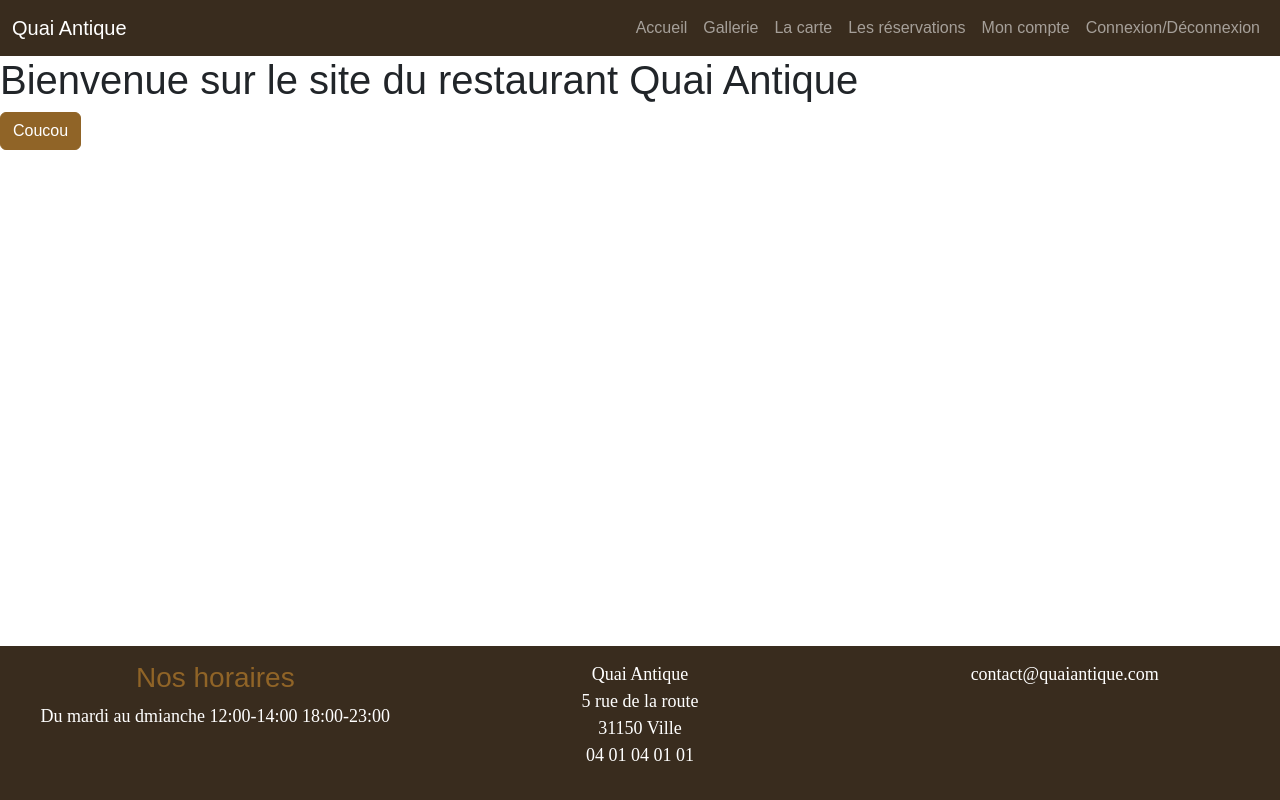
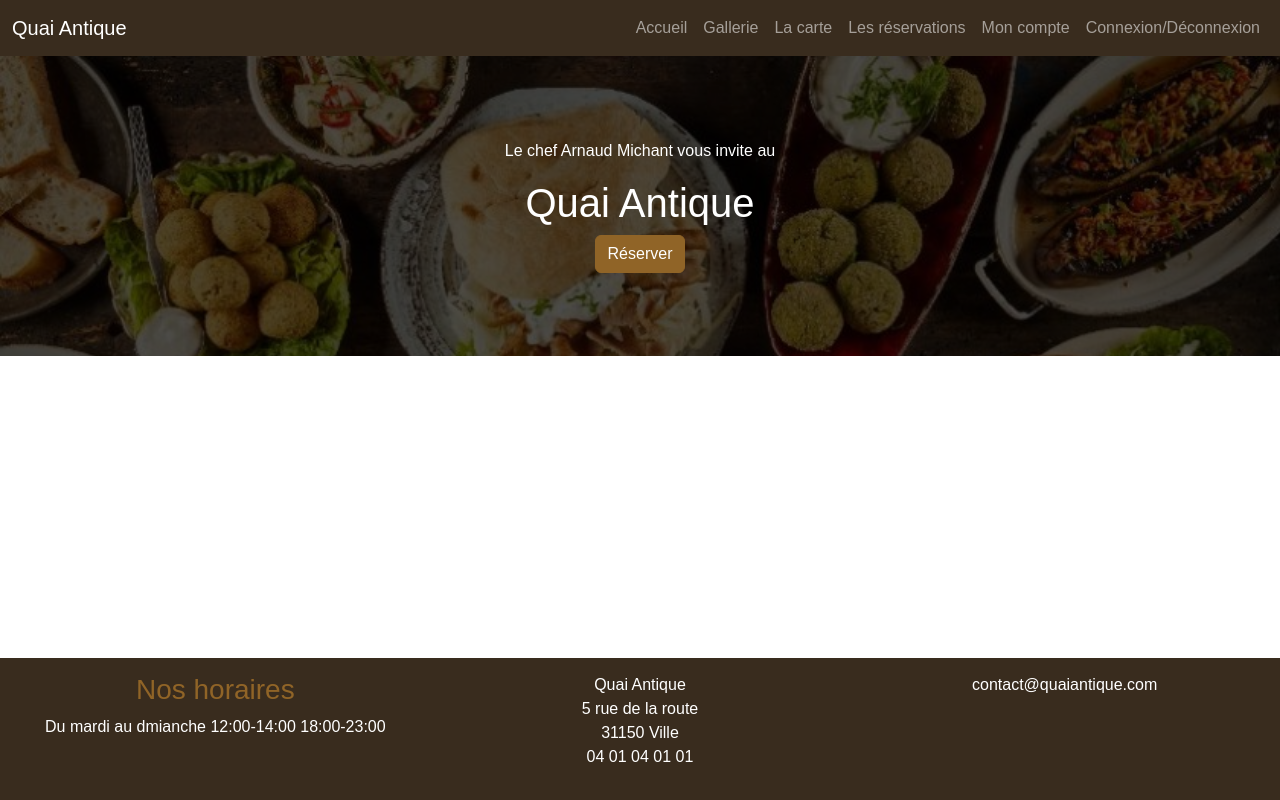
Before and after one commit to Yoann04/QuaiAntiqueFront, a website with bundled scripts: page index.html in a window 1280 px wide. Built offline with nearby package versions, Linux system fonts and the light colour scheme; files whose address does not match are found by name; a web font is replaced by a local one.

Commit message:
Ajout images + bloc big title

```diff
--- a/package.json
+++ b/package.json
@@ -16,5 +16,8 @@
   "bugs": {
     "url": "https://github.com/Yoann04/QuaiAntiqueFront/issues"
   },
-  "homepage": "https://github.com/Yoann04/QuaiAntiqueFront#readme"
+  "homepage": "https://github.com/Yoann04/QuaiAntiqueFront#readme",
+  "dependencies": {
+    "bootstrap": "^5.3.3"
+  }
 }
--- a/pages/home.html
+++ b/pages/home.html
@@ -1,3 +1,7 @@
-<h1>Bienvenue sur le site du restaurant Quai Antique</h1>
-
-<button class="btn btn-primary">Coucou</button>
+<div class="hero-scene text-center text-white">
+<div class="hero-scene-content">
+    <p>Le chef Arnaud Michant vous invite au</p>
+    <h1>Quai Antique</h1>
+    <button class="btn btn-primary">Réserver</button>
+</div>
+</div>
--- a/scss/main.scss
+++ b/scss/main.scss
@@ -16,3 +16,31 @@ footer.footer{
     bottom: 0;
     width: 100%;
 }
+
+.hero-scene{
+position: relative;
+&::before{
+    content:"";
+    position: absolute;
+    top:0;
+    left:0;
+    width: 100%;
+    height: 100%;
+    background-image: url(../images/FondHeroScene.jpg);
+    background-size: cover;
+    filter: brightness(0.3);
+   }
+
+   *{
+    //Positionner les éléments devant le ::before
+    position: relative;
+   }
+
+   .hero-scene-content{
+    height: 300px;
+    display: flex;
+    flex-direction: column;
+    align-items: center;
+    justify-content: center;
+   }
+}
```
Also changed, not shown: images/FondHeroScene.jpg (added), images/Vins.jpg (added), images/assiette.jpg (added), images/chef.jpg (added), images/food.jpg (added), images/legumes.jpg (added), images/resto.jpg (added), scss/main.css, 3 other files.
